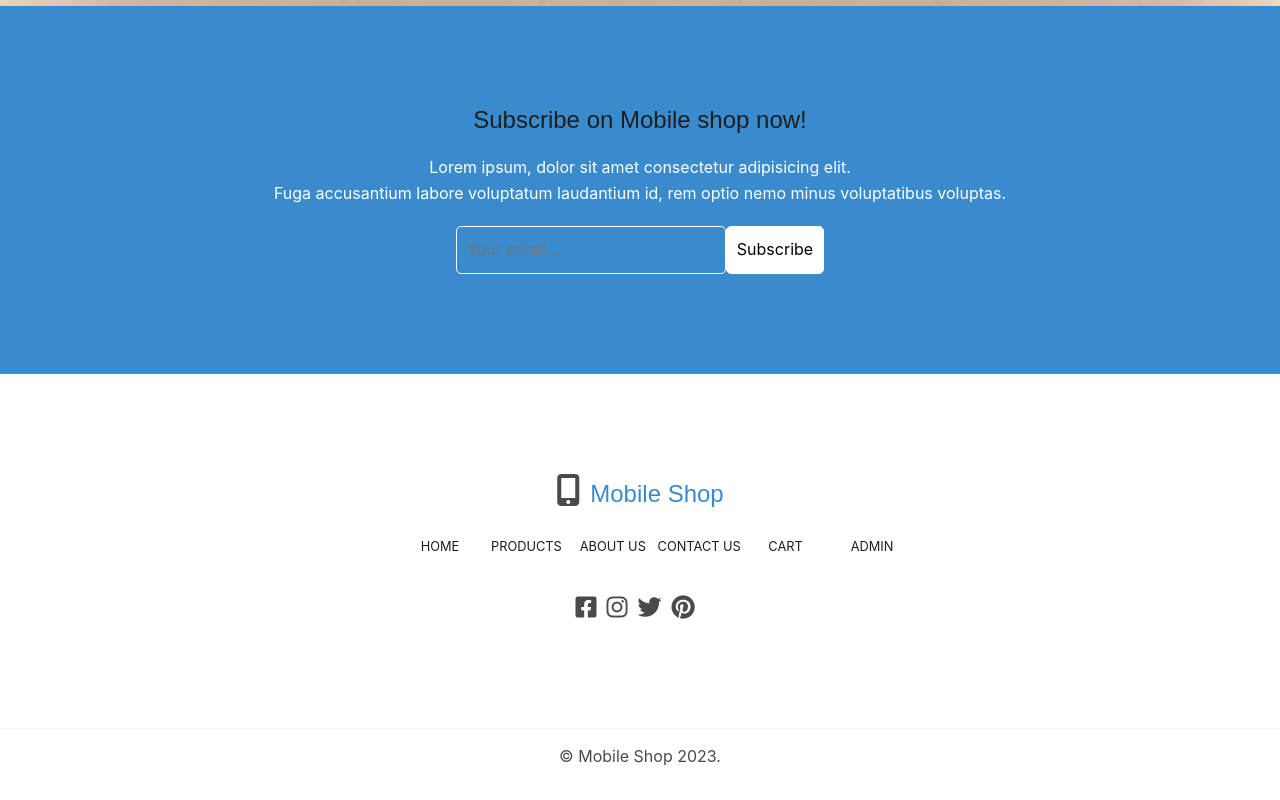
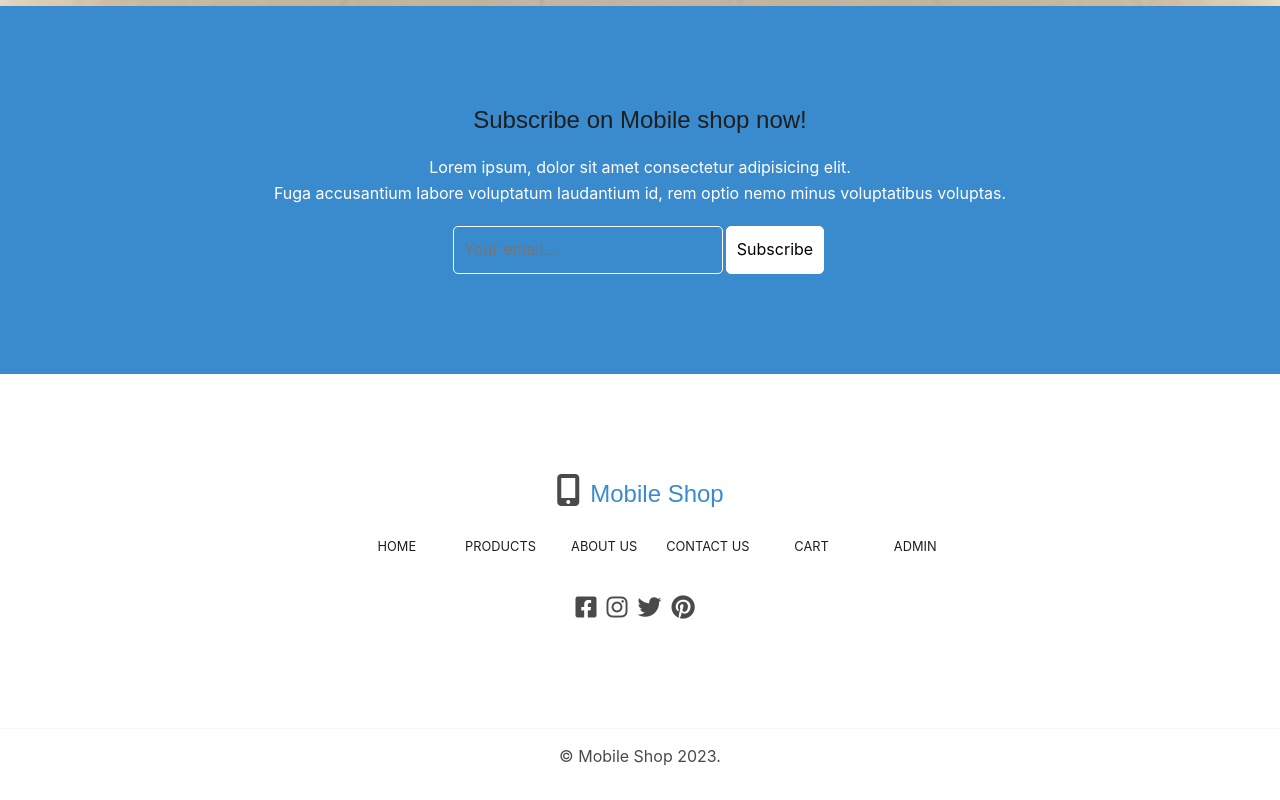
Before and after one commit to dule88/Mobile-App, a React (Create React App) app: page / in a window 1280 px wide. Shown: the part 958-1758 px from the top of the page. Built offline with nearby package versions, Linux system fonts and the light colour scheme; a web font is replaced by a local one.

Commit message:
Footer media query fixed

```diff
--- a/public/css/style.css
+++ b/public/css/style.css
@@ -171,6 +171,12 @@ header article {
   padding: 40px;
   background: rgba(255, 255, 255, 0.6);
 }
+
+@media (max-width: 1200px) {
+  header article {
+    width: 60%;
+  }
+}
 @media (max-width: 767px) {
   header article {
     width: 100%;
@@ -208,6 +214,7 @@ header h1:after {
   color: #fff;
 }
 .subscribe input[type=submit] {
+  margin: 0 3px;
   background: #fff;
   border: 1px solid #fff;
   cursor: pointer;
@@ -251,9 +258,9 @@ footer nav ul {
   flex-direction: row;
 }
 footer nav ul li {
-  flex: 0 0 10%;
+  flex: 0 0 12%;
 }
-@media (max-width: 767px) {
+@media (max-width: 960px) {
   footer nav ul li {
     flex: 0 0 16%;
   }
```
